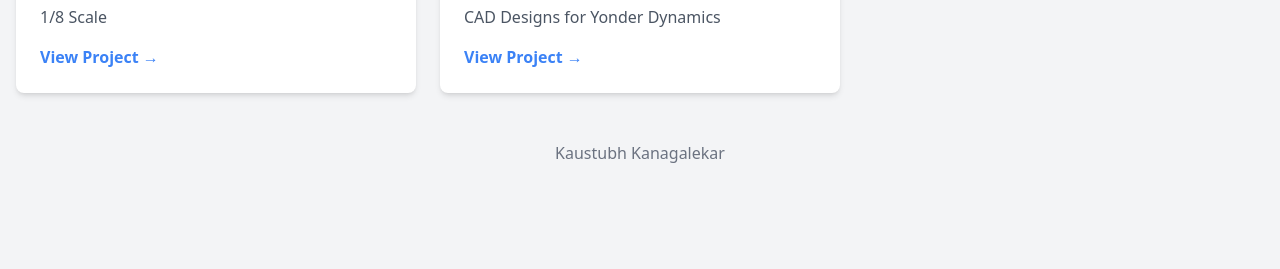
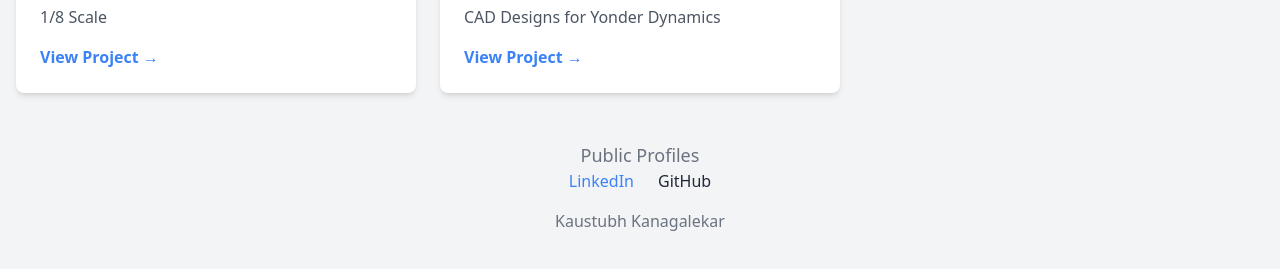
Before and after one commit to KaustubhKanagalekar/KaustubhKanagalekar.github.io, a plain HTML site: page index.html in a window 1280 px wide. Shown: the part 1193-1462 px from the top of the page. Before the commit the page ends 1422 px from the top, so only its background shows below. Drawn offline with nearby package versions, Linux system fonts and the light colour scheme.

Commit message:
updated for contact

```diff
--- a/index.html
+++ b/index.html
@@ -87,10 +87,20 @@
 
 
         <!-- Footer Section -->
-        <footer class="text-center text-gray-500 mt-12">
-            Kaustubh Kanagalekar
-        </footer>
+<footer class="text-center text-gray-500 mt-12">
+    <p class="text-lg">Public Profiles</p>
+    <div class="flex justify-center space-x-6">
+        <!-- LinkedIn Link -->
+        <a href="https://www.linkedin.com/in/kaustubhkanagalekar/" target="_blank" class="text-blue-500 hover:underline">
+            LinkedIn
+        </a>
+        <!-- GitHub Link -->
+        <a href="https://github.com/KaustubhKanagalekar" target="_blank" class="text-gray-800 hover:underline">
+            GitHub
+        </a>
     </div>
+    <p class="mt-4">Kaustubh Kanagalekar</p>
+</footer>
 
 </body>
 </html>
```
